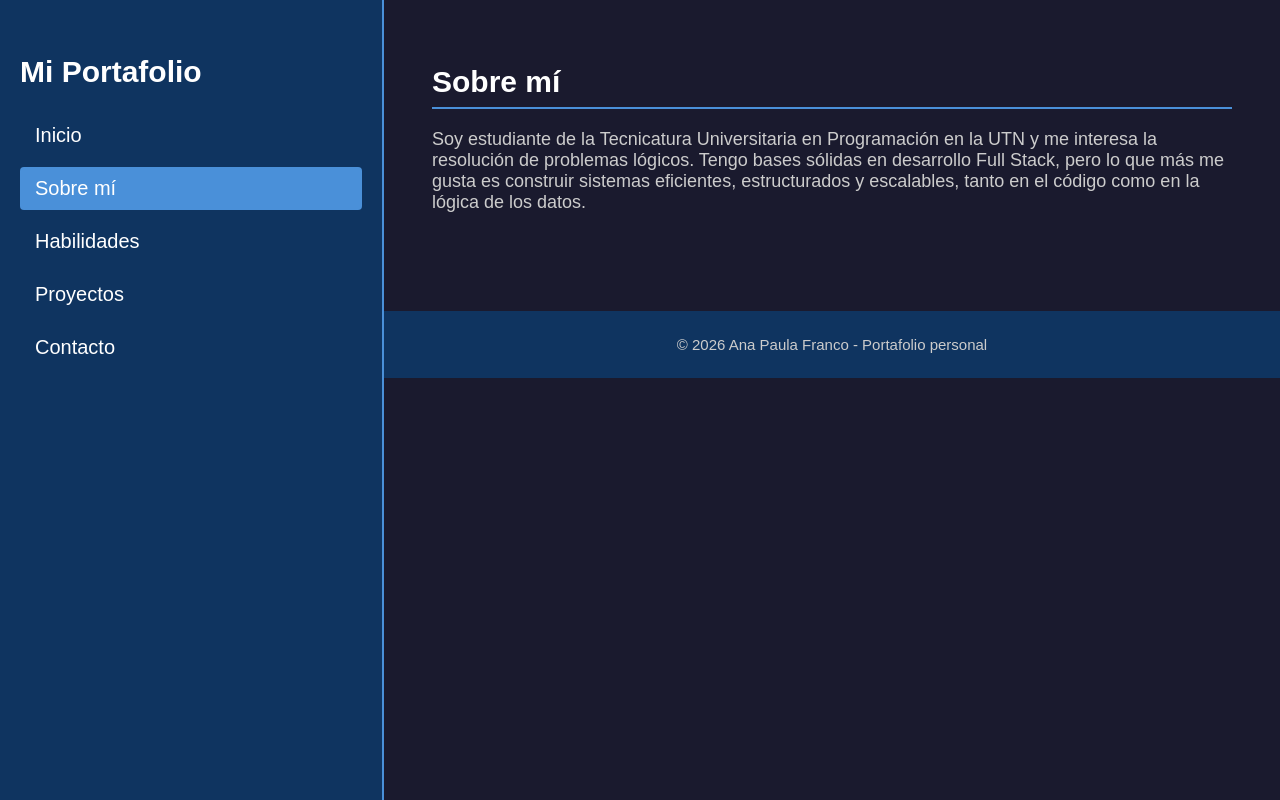
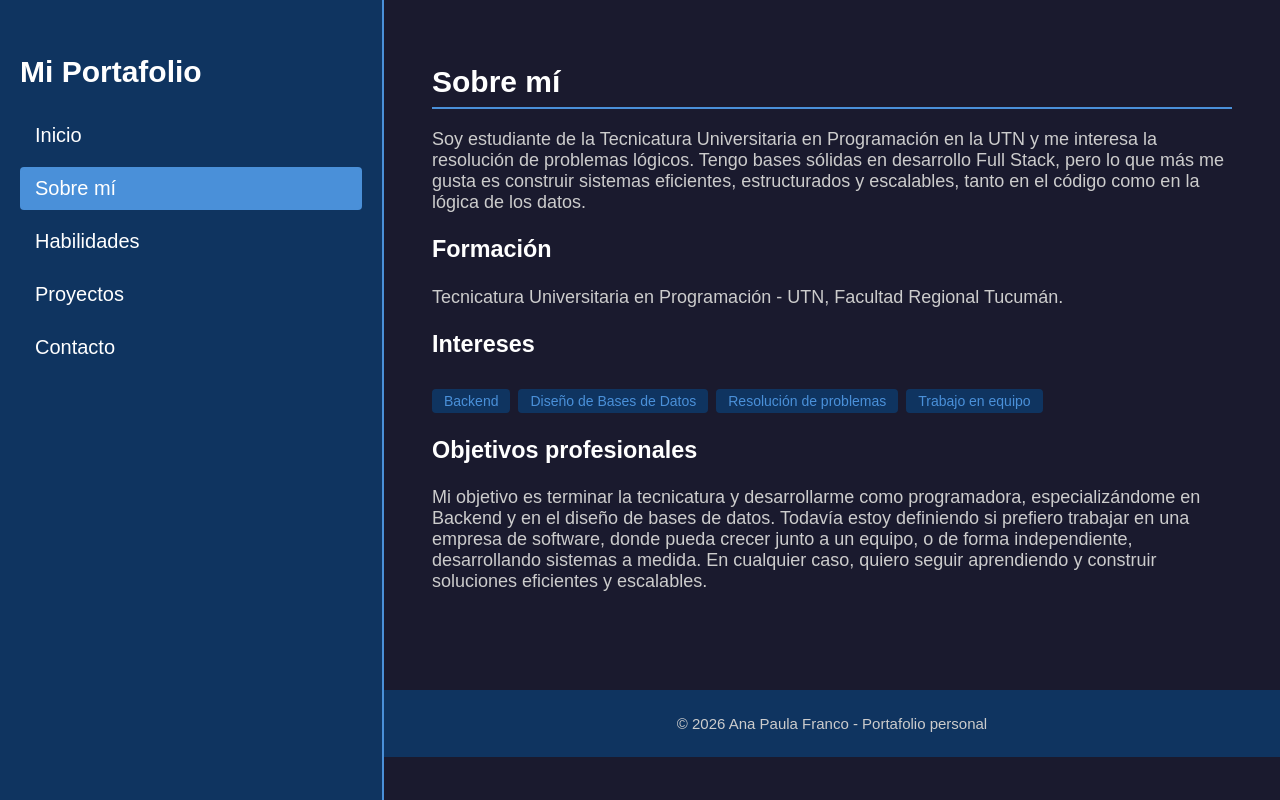
Before and after one commit to paulyff/tp2-portafolio-multipagina-react-router-dom, a React (Vite) app: page /about in a window 1280 px wide. Built offline with nearby package versions, Linux system fonts and the light colour scheme.

Commit message:
Completo la pagina Sobre mi

```diff
--- a/src/App.jsx
+++ b/src/App.jsx
@@ -18,7 +18,7 @@ const App = () => {
         <main className="contenido">
           <Routes>
             <Route path="/" element={<Home />} />
-            <Route path="/about" element={<About texto={datos.sobreMi} />} />
+            <Route path="/about" element={<About sobreMi={datos.sobreMi} />} />
             <Route
               path="/skills"
               element={<Skills tecnologias={datos.tecnologias} />}
--- a/src/data/datos.js
+++ b/src/data/datos.js
@@ -7,10 +7,20 @@ const datos = {
       "Me apasiona el desarrollo de software y la resolución de problemas. Mi mayor interés está en el Backend y el diseño de Bases de Datos, y disfruto del trabajo en equipo para transformar ideas en soluciones reales.",
   },
 
-  enlaces: ["Inicio", "Sobre mí", "Tecnologías", "Proyectos", "Contacto"],
-
-  sobreMi:
-    "Soy estudiante de la Tecnicatura Universitaria en Programación en la UTN y me interesa la resolución de problemas lógicos. Tengo bases sólidas en desarrollo Full Stack, pero lo que más me gusta es construir sistemas eficientes, estructurados y escalables, tanto en el código como en la lógica de los datos.",
+  sobreMi: {
+    presentacion:
+      "Soy estudiante de la Tecnicatura Universitaria en Programación en la UTN y me interesa la resolución de problemas lógicos. Tengo bases sólidas en desarrollo Full Stack, pero lo que más me gusta es construir sistemas eficientes, estructurados y escalables, tanto en el código como en la lógica de los datos.",
+    formacion:
+      "Tecnicatura Universitaria en Programación - UTN, Facultad Regional Tucumán.",
+    intereses: [
+      "Backend",
+      "Diseño de Bases de Datos",
+      "Resolución de problemas",
+      "Trabajo en equipo",
+    ],
+    objetivos:
+      "Mi objetivo es terminar la tecnicatura y desarrollarme como programadora, especializándome en Backend y en el diseño de bases de datos. Todavía estoy definiendo si prefiero trabajar en una empresa de software, donde pueda crecer junto a un equipo, o de forma independiente, desarrollando sistemas a medida. En cualquier caso, quiero seguir aprendiendo y construir soluciones eficientes y escalables.",
+  },
 
   tecnologias: [
     "C#",
@@ -52,6 +62,7 @@ const datos = {
         "Pensado para una empresa de transporte privado: reemplaza planillas y papeles por una base de datos relacional.",
       repositorio: null,
     },
+
     {
       id: 3,
       titulo: "Lista de Tareas",
--- a/src/pages/About.jsx
+++ b/src/pages/About.jsx
@@ -1,8 +1,21 @@
-const About = ({ texto }) => {
+const About = ({ sobreMi }) => {
   return (
-    <div className="seccion" id="Sobre mí">
+    <div className="seccion">
       <h2>Sobre mí</h2>
-      <p>{texto}</p>
+      <p>{sobreMi.presentacion}</p>
+
+      <h3>Formación</h3>
+      <p>{sobreMi.formacion}</p>
+
+      <h3>Intereses</h3>
+      {sobreMi.intereses.map((interes) => (
+        <span className="badge" key={interes}>
+          {interes}
+        </span>
+      ))}
+
+      <h3>Objetivos profesionales</h3>
+      <p>{sobreMi.objetivos}</p>
     </div>
   );
 };
```
